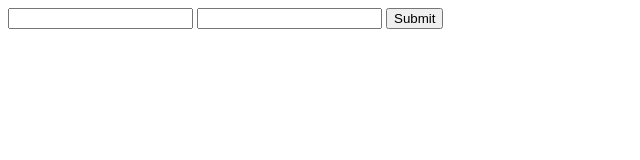
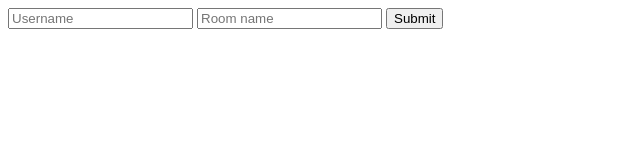
Before and after one commit to HEXAtheCODER/hexa-chat-app, a website: page public/index.html in a window 1280 px wide. Shown: the whole page, without its empty margins (0-640 px from the left). Drawn offline with Linux system fonts and the light colour scheme.

Commit message:
index.html modified

```diff
--- a/public/index.html
+++ b/public/index.html
@@ -9,8 +9,10 @@
 <body>
 
     <form action="./chat.html">
-        <input type="text" name="username">
-        <input type="text" name="room">
+
+        <input type="text" name="username" autocomplete="off" placeholder="Username">
+        <input type="text" name="room" autocomplete="off" placeholder="Room name">
+
         <input type="submit">
     </form>
 
```
